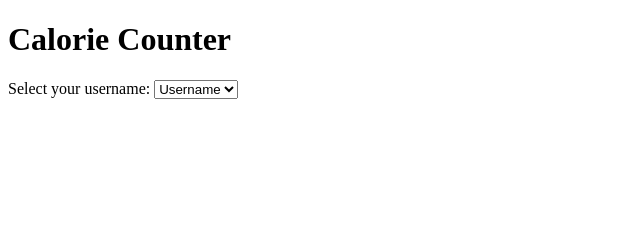
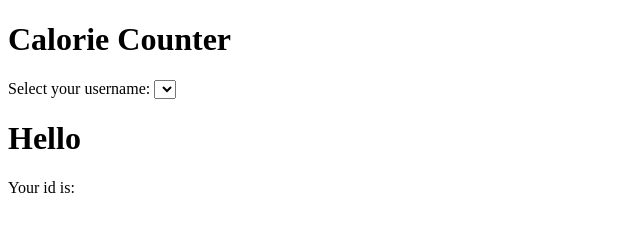
Before and after one commit to green-fox-academy/epam-2-calorie-app, a website: page public/index.html in a window 1280 px wide. Shown: the whole page, without its empty margins (0-640 px from the left). Drawn offline with Linux system fonts and the light colour scheme; no server answers.

Commit message:
can select from user list in browser

```diff
--- a/public/index.html
+++ b/public/index.html
@@ -8,12 +8,14 @@
   <body ng-app="users">
     <div class="main-container">
       <h1>Calorie Counter</h1>
-      <div class="select-user-div">
+      <div class="select-user-div" ng-controller="UserList">
         <span>Select your username:</span>
-        <select class="select-user-input" ng-controller="UserList">
-          <option disabled selected>Username</option>
-          <option ng-repeat ="user in userData">{{ user.user_name }}</option>
+        <select class="select-user-input" ng-model = "selectedUser" ng-options="user.user_name for user in userData">
+          <!-- <option disabled selected>Username</option> -->
         </select>
+        <h1>Hello {{selectedUser.user_name}}</h1>
+        <p>Your id is: {{selectedUser.user_id}}</p>
+
       </div>
     </div>
     <script type="text/javascript" src="js/lib/angular.min.js"></script>
```
